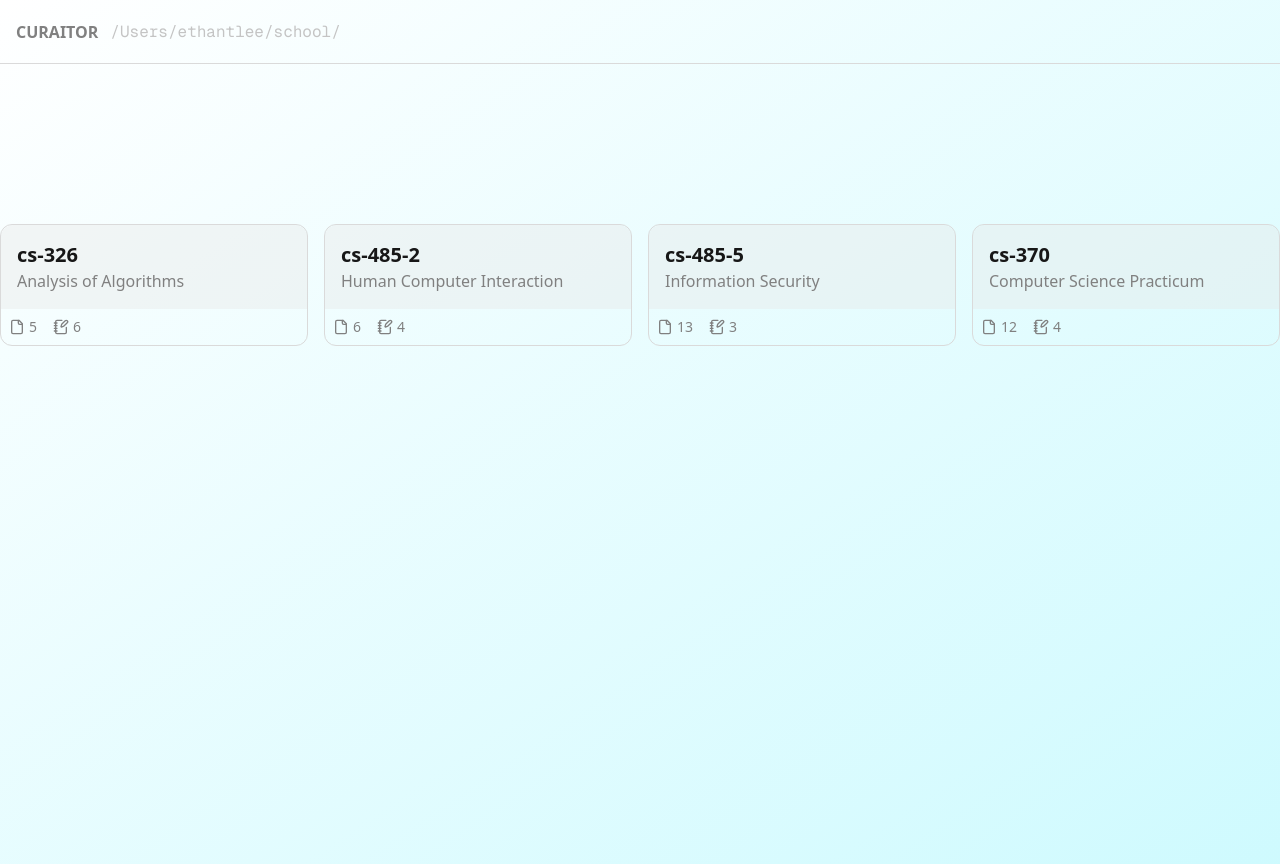
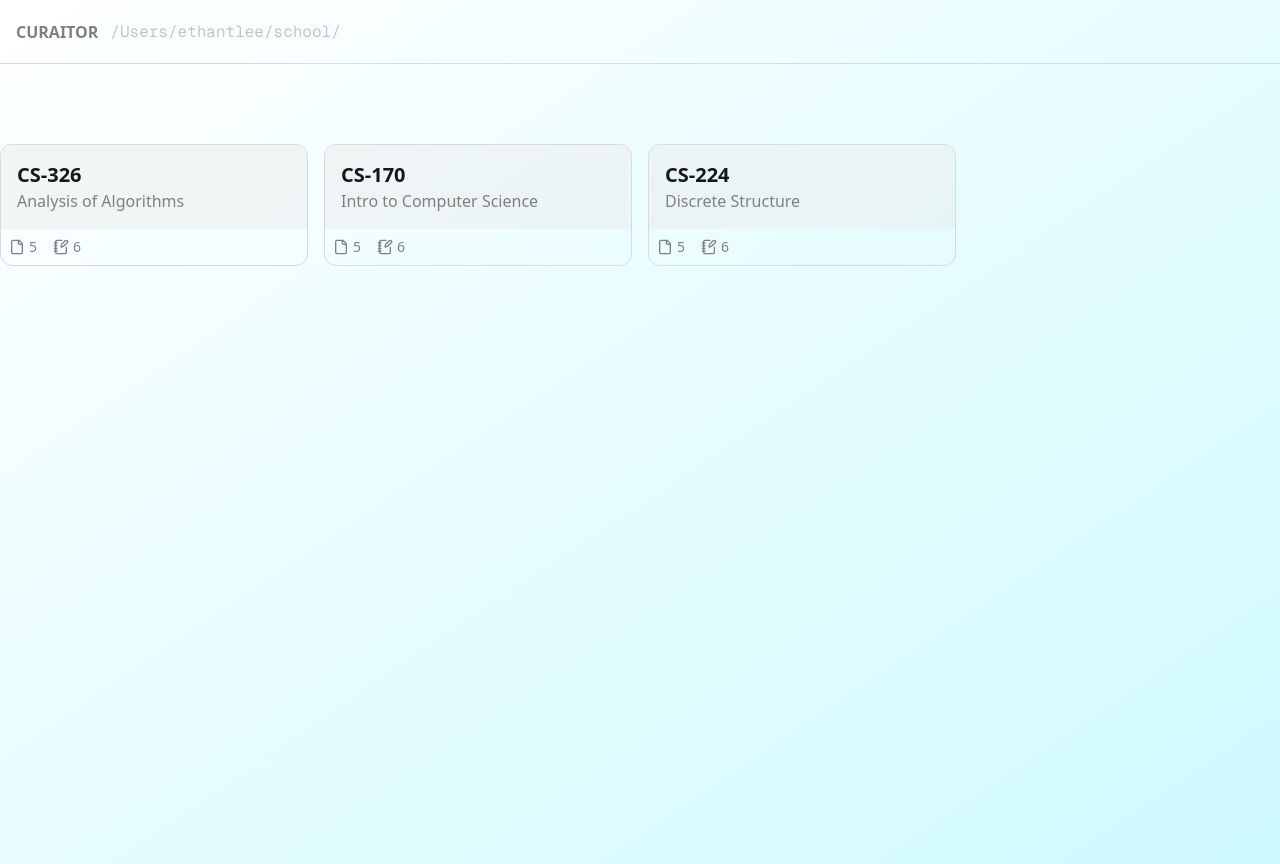
Before and after one commit to esunn0412/curaitor, a Next.js app in the folder ui/: page / in a window 1280 px wide. Built offline with nearby package versions, Linux system fonts and the light colour scheme.

Commit message:
set up dynamic course route

```diff
--- a/ui/src/app/[course]/page.tsx
+++ b/ui/src/app/[course]/page.tsx
@@ -4,7 +4,14 @@ type CoursePageProps = {
 
 const CoursePage = async ({ params }: CoursePageProps) => {
   const { course } = await params;
-  return <main>{course}</main>;
+  return (
+    <main>
+      <h1 className="text-4xl font-bold uppercase">{course}</h1>
+      <div>
+
+        </div>
+    </main>
+  );
 };
 
 export default CoursePage;
--- a/ui/src/app/globals.css
+++ b/ui/src/app/globals.css
@@ -30,5 +30,5 @@ body {
 }
 
 main {
-  @apply min-h-svh;
+  @apply min-h-svh container mx-auto max-md:p-4 pt-20;
 }
--- a/ui/src/app/page.tsx
+++ b/ui/src/app/page.tsx
@@ -1,30 +1,12 @@
-import { FileIcon, NotebookPenIcon } from "lucide-react";
 import { data } from "@/lib/data";
-import Link from "next/link";
-import Tag from "@/component/tag";
+import CourseCard from "@/component/course-card";
 
 const Home = () => {
   return (
-    <main className="min-h-svh container mx-auto max-md:p-4 pt-40">
+    <main>
       <div className="grid grid-cols-1 md:grid-cols-2 lg:grid-cols-3 xl:grid-cols-4 gap-4">
-        {data.map((q, i) => (
-          <Link
-            key={i}
-            href={q.course.code}
-            className="rounded-xl border hover:opacity-80 transition-all"
-          >
-            <div className="bg-overlay rounded-t-xl p-4">
-              <p className="font-bold mr-3 text-xl">{q.course.code}</p>
-              <p className="text-secondary">{q.course.name}</p>
-            </div>
-            <div className="flex gap-4 p-2">
-              <Tag value={q.course.files.toString()} icon={FileIcon} />
-              <Tag
-                value={q.questions.length.toString()}
-                icon={NotebookPenIcon}
-              />
-            </div>
-          </Link>
+        {data.map((course, i) => (
+          <CourseCard key={i} course={course} />
         ))}
       </div>
     </main>
--- /dev/null
+++ b/ui/src/component/course-card.tsx
@@ -0,0 +1,40 @@
+import { Course } from "@/lib/types";
+import Link from "next/link";
+import { FileIcon, LucideIcon, NotebookPenIcon } from "lucide-react";
+
+type CourseCardProps = {
+  course: Course;
+};
+
+const CourseCard = ({ course }: CourseCardProps) => {
+  return (
+    <Link
+      href={course.code}
+      className="rounded-xl border hover:opacity-80 transition-all"
+    >
+      <div className="bg-overlay rounded-t-xl p-4">
+        <p className="font-bold mr-3 text-xl uppercase">{course.code}</p>
+        <p className="text-secondary">{course.name}</p>
+      </div>
+      <div className="flex gap-4 p-2">
+        <Tag value={course.numFiles.toString()} icon={FileIcon} />
+        <Tag value={course.quiz.length.toString()} icon={NotebookPenIcon} />
+      </div>
+    </Link>
+  );
+};
+
+export default CourseCard;
+
+type TagProps = {
+  icon: LucideIcon;
+  value: string;
+};
+const Tag = (props: TagProps) => {
+  return (
+    <div className="flex items-center gap-1">
+      <props.icon className="text-secondary size-4" />
+      <span className="text-secondary text-sm">{props.value}</span>
+    </div>
+  );
+};
--- a/ui/src/component/tag.tsx
+++ /dev/null
@@ -1,16 +0,0 @@
-import { LucideIcon } from "lucide-react";
-
-type TagProps = {
-  icon: LucideIcon;
-  value: string;
-};
-const Tag = (props: TagProps) => {
-  return (
-    <div className="flex items-center gap-1">
-      <props.icon className="text-secondary size-4" />
-      <span className="text-secondary text-sm">{props.value}</span>
-    </div>
-  );
-};
-
-export default Tag;
--- a/ui/src/lib/data/data.ts
+++ b/ui/src/lib/data/data.ts
@@ -1,7 +1,49 @@
-export const data: Quiz[] = [
+import { Course } from "../types";
+
+export const data: Course[] = [
   {
-    course: { name: "Analysis of Algorithms", code: "cs-326", files: 5 },
-    questions: [
+    name: "Analysis of Algorithms",
+    code: "cs-326",
+    numFiles: 5,
+    quiz: [
+      {
+        question: "Lorem ipsum",
+        choices: ["Lorem ipsum", "Dolor sit", "amet", "asdf", "qwer"],
+        answer: 1,
+      },
+      {
+        question: "Lorem ipsum",
+        choices: ["Lorem ipsum", "Dolor sit", "amet", "asdf", "qwer"],
+        answer: 1,
+      },
+      {
+        question: "Lorem ipsum",
+        choices: ["Lorem ipsum", "Dolor sit", "amet", "asdf", "qwer"],
+        answer: 1,
+      },
+      {
+        question: "Lorem ipsum",
+        choices: ["Lorem ipsum", "Dolor sit", "amet", "asdf", "qwer"],
+        answer: 1,
+      },
+      {
+        question: "Lorem ipsum",
+        choices: ["Lorem ipsum", "Dolor sit", "amet", "asdf", "qwer"],
+        answer: 1,
+      },
+      {
+        question: "Lorem ipsum",
+        choices: ["Lorem ipsum", "Dolor sit", "amet", "asdf", "qwer"],
+        answer: 1,
+      },
+    ],
+  },
+
+  {
+    name: "Intro to Computer Science",
+    code: "cs-170",
+    numFiles: 5,
+    quiz: [
       {
         question: "Lorem ipsum",
         choices: ["Lorem ipsum", "Dolor sit", "amet", "asdf", "qwer"],
@@ -35,8 +77,10 @@ export const data: Quiz[] = [
     ],
   },
   {
-    course: { name: "Human Computer Interaction", code: "cs-485-2", files: 6 },
-    questions: [
+    name: "Discrete Structure",
+    code: "cs-224",
+    numFiles: 5,
+    quiz: [
       {
         question: "Lorem ipsum",
         choices: ["Lorem ipsum", "Dolor sit", "amet", "asdf", "qwer"],
@@ -47,41 +91,6 @@ export const data: Quiz[] = [
         choices: ["Lorem ipsum", "Dolor sit", "amet", "asdf", "qwer"],
         answer: 1,
       },
-      {
-        question: "Lorem ipsum",
-        choices: ["Lorem ipsum", "Dolor sit", "amet", "asdf", "qwer"],
-        answer: 1,
-      },
-      {
-        question: "Lorem ipsum",
-        choices: ["Lorem ipsum", "Dolor sit", "amet", "asdf", "qwer"],
-        answer: 1,
-      },
-    ],
-  },
-  {
-    course: { name: "Information Security", code: "cs-485-5", files: 13 },
-    questions: [
-      {
-        question: "Lorem ipsum",
-        choices: ["Lorem ipsum", "Dolor sit", "amet", "asdf", "qwer"],
-        answer: 1,
-      },
-      {
-        question: "Lorem ipsum",
-        choices: ["Lorem ipsum", "Dolor sit", "amet", "asdf", "qwer"],
-        answer: 1,
-      },
-      {
-        question: "Lorem ipsum",
-        choices: ["Lorem ipsum", "Dolor sit", "amet", "asdf", "qwer"],
-        answer: 1,
-      },
-    ],
-  },
-  {
-    course: { name: "Computer Science Practicum", code: "cs-370", files: 12 },
-    questions: [
       {
         question: "Lorem ipsum",
         choices: ["Lorem ipsum", "Dolor sit", "amet", "asdf", "qwer"],
@@ -105,20 +114,3 @@ export const data: Quiz[] = [
     ],
   },
 ];
-
-type Question = {
-  question: string;
-  choices: string[];
-  answer: number;
-};
-
-type Course = {
-  name: string;
-  code: string;
-  files: number;
-};
-
-type Quiz = {
-  course: Course;
-  questions: Question[];
-};
--- /dev/null
+++ b/ui/src/lib/types.ts
@@ -0,0 +1,12 @@
+export type Question = {
+  question: string;
+  choices: string[];
+  answer: number;
+};
+
+export type Course = {
+  name: string;
+  code: string;
+  numFiles: number;
+  quiz: Question[];
+};
```
